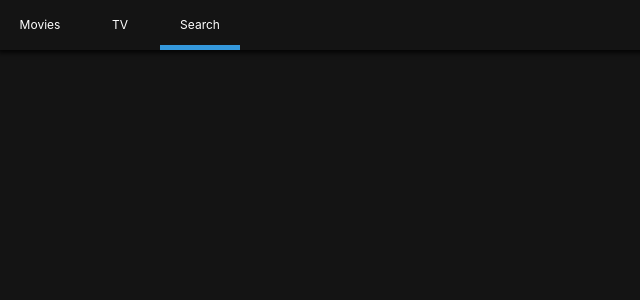
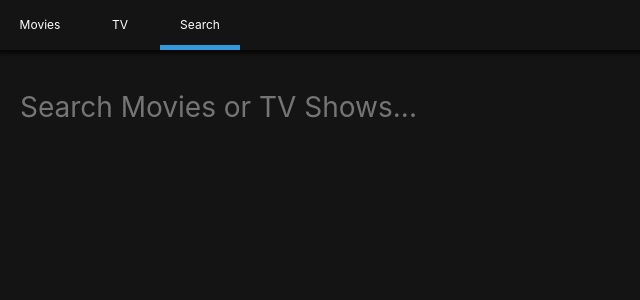
Before and after one commit to realrlgus/nomflix, a React (Create React App) app: page /search in a window 1280 px wide. Shown: the top 300 px of the page, without its empty margins (0-640 px from the left). Built offline with nearby package versions, Linux system fonts and the light colour scheme.

Commit message:
Search Presenter Complete

```diff
--- a/package.json
+++ b/package.json
@@ -7,6 +7,7 @@
     "@testing-library/react": "^9.3.2",
     "@testing-library/user-event": "^7.1.2",
     "axios": "^0.19.2",
+    "npm-check-updates": "^4.0.1",
     "prop-types": "^15.7.2",
     "react": "^16.12.0",
     "react-dom": "^16.12.0",
--- a/src/Components/GlobalStyles.js
+++ b/src/Components/GlobalStyles.js
@@ -15,7 +15,7 @@
         font-size:12px;
         background-color:rgba(20,20,20,1);
         color:white;
-        padding-top:50px;
+        padding-top:70px;
     }
 `;
 
--- a/src/Routes/Search/SearchContainer.js
+++ b/src/Routes/Search/SearchContainer.js
@@ -12,11 +12,20 @@
     loading: false
   };
 
-  handleSubmit = () => {
+  handleSubmit = event => {
+    event.preventDefault();
     const { searchTerm } = this.state;
     if (searchTerm !== "") {
       this.searchByTerm();
     }
+  };
+
+  updateTerm = event => {
+    const {
+      target: { value }
+    } = event;
+    console.log(value);
+    this.setState({ searchTerm: value });
   };
 
   searchByTerm = async () => {
@@ -51,6 +60,7 @@
         error={error}
         loading={loading}
         handleSubmit={this.handleSubmit}
+        updateTerm={this.updateTerm}
       />
     );
   }
--- a/src/Routes/Search/SearchPresenter.js
+++ b/src/Routes/Search/SearchPresenter.js
@@ -1,6 +1,23 @@
 import React from "react";
 import PropTypes from "prop-types";
 import styled from "styled-components";
+import Loader from "Components/Loader";
+import Section from "Components/Section";
+
+const Container = styled.div`
+  padding: 20px;
+`;
+
+const Form = styled.form`
+  margin-bottom: 50px;
+  width: 100%;
+`;
+
+const Input = styled.input`
+  all: unset;
+  font-size: 28px;
+  width: 100%;
+`;
 
 const SearchPresenter = ({
   movieResults,
@@ -8,8 +25,39 @@
   searchTerm,
   error,
   loading,
-  handleSubmit
-}) => null;
+  handleSubmit,
+  updateTerm
+}) => (
+  <Container>
+    <Form onSubmit={handleSubmit}>
+      <Input
+        placeholder="Search Movies or TV Shows..."
+        value={searchTerm}
+        onChange={updateTerm}
+      />
+    </Form>
+    {loading ? (
+      <Loader />
+    ) : (
+      <>
+        {movieResults && movieResults.length > 0 && (
+          <Section title="Movie Results">
+            {movieResults.map(movie => (
+              <span key={movie.id}>{movie.title}</span>
+            ))}
+          </Section>
+        )}
+        {tvResults && tvResults.length > 0 && (
+          <Section title="TV Shows Results">
+            {tvResults.map(show => (
+              <span key={show.id}>{show.name}</span>
+            ))}
+          </Section>
+        )}
+      </>
+    )}
+  </Container>
+);
 
 SearchPresenter.propTypes = {
   movieResults: PropTypes.array,
@@ -17,7 +65,8 @@
   loading: PropTypes.bool.isRequired,
   error: PropTypes.string,
   searchTerm: PropTypes.string,
-  handleSubmit: PropTypes.func.isRequired
+  handleSubmit: PropTypes.func.isRequired,
+  updateTerm: PropTypes.func.isRequired
 };
 
 export default SearchPresenter;
```
Also changed, not shown: 2 other files (tests, documents, lock files or other folders).
